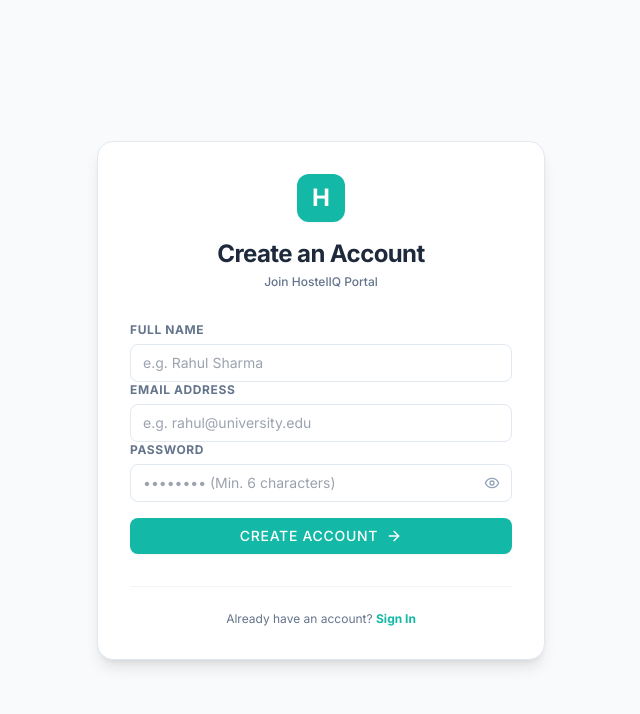
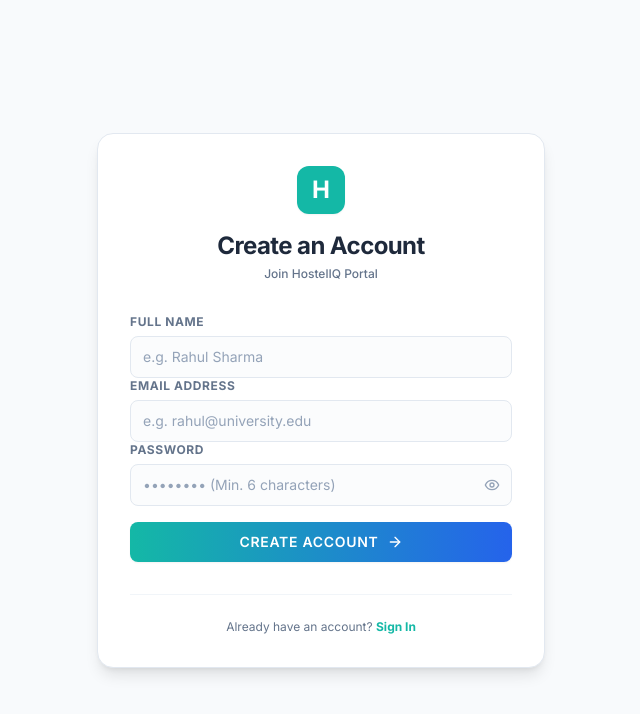
Before and after one commit to ankit1824/Hostel-IQ, a React (Vite) app in the folder frontend/: page /register in a window 1280 px wide. Shown: the top 714 px of the page, without its empty margins (319-959 px from the left). Built offline with nearby package versions, Linux system fonts and the light colour scheme; no server answers; the HTML template or start-up script is replaced by a standard one.

Commit message:
Update index.css

```diff
--- a/frontend/src/index.css
+++ b/frontend/src/index.css
@@ -4,12 +4,12 @@
 
 @layer base {
   body {
-    @apply bg-brand-bg text-brand-slate font-sans antialiased;
+    @apply bg-brand-bg text-brand-dark font-sans antialiased;
     font-feature-settings: "cv02", "cv03", "cv04", "cv11";
   }
 }
 
-/* Custom Scrollbar for Vercel/Linear aesthetic */
+/* Custom Scrollbar */
 ::-webkit-scrollbar {
   width: 6px;
   height: 6px;
@@ -23,29 +23,29 @@
   @apply bg-slate-300 rounded-full hover:bg-slate-400;
 }
 
-/* Card glassmorphism or sleek shadows */
+/* Premium Card */
 .premium-card {
-  @apply bg-white rounded-xl border border-slate-100 shadow-sm transition-all duration-200;
+  @apply bg-white border border-slate-200/80 rounded-xl shadow-sm transition-all duration-200;
 }
 
 .premium-card:hover {
-  @apply border-slate-200 shadow-md;
+  @apply border-slate-300 shadow-md;
 }
 
-/* Custom Input Focus states */
+/* Custom Input */
 .premium-input {
-  @apply w-full px-3 py-2 bg-white border border-slate-200 rounded-lg text-sm transition-all duration-150 outline-none;
+  @apply w-full px-3 py-2.5 bg-slate-50/50 border border-slate-200 rounded-lg text-sm transition-all duration-150 outline-none text-slate-800 placeholder-slate-400;
 }
 
 .premium-input:focus {
-  @apply border-brand-teal ring-2 ring-brand-teal/10;
+  @apply border-brand-teal ring-2 ring-brand-teal/10 bg-white;
 }
 
 /* Buttons */
 .btn-primary {
-  @apply px-4 py-2 bg-brand-teal text-white hover:bg-brand-tealHover rounded-lg text-sm font-medium transition-all duration-150 shadow-sm cursor-pointer disabled:opacity-50 disabled:cursor-not-allowed;
+  @apply px-4 py-2.5 bg-gradient-to-r from-brand-teal to-blue-600 text-white hover:brightness-105 rounded-lg text-sm font-semibold transition-all duration-150 shadow-sm cursor-pointer disabled:opacity-50 disabled:cursor-not-allowed;
 }
 
 .btn-secondary {
-  @apply px-4 py-2 bg-white text-brand-slate hover:bg-slate-50 border border-slate-200 rounded-lg text-sm font-medium transition-all duration-150 cursor-pointer disabled:opacity-50 disabled:cursor-not-allowed;
+  @apply px-4 py-2.5 bg-white text-slate-700 hover:bg-slate-50 border border-slate-200 rounded-lg text-sm font-medium transition-all duration-150 cursor-pointer disabled:opacity-50 disabled:cursor-not-allowed;
 }
```
